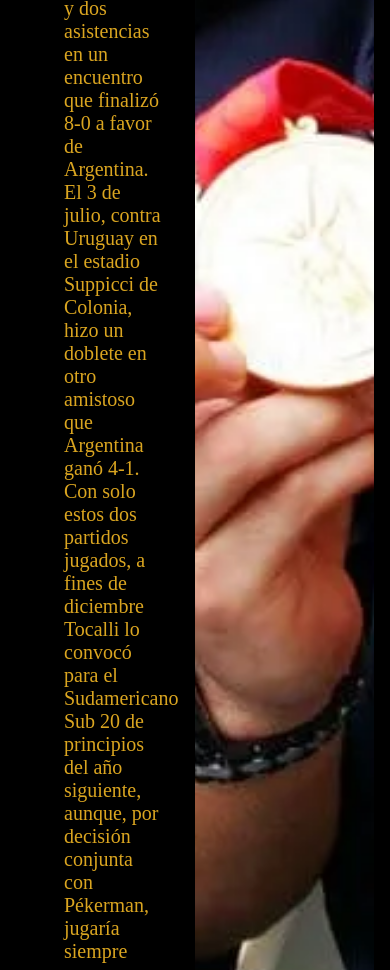
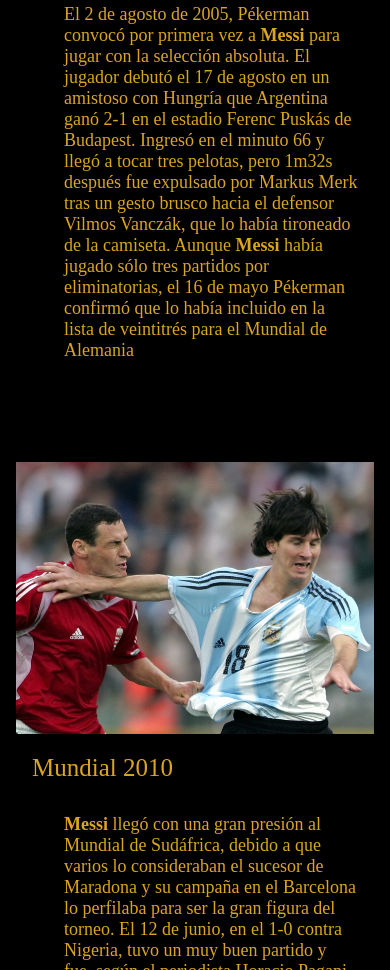
Before and after one commit to TR1NCHE/proyecto-final, a website: page pages/argentina.html in a window 390 px wide. Shown: the part 1030-2000 px from the top of the page. Drawn offline with Linux system fonts and the light colour scheme; a web font is replaced by a local one.

Commit message:
responsive de argentina completo, faltan ultimar detalles

```diff
--- a/scss/layout/media/_media320.scss
+++ b/scss/layout/media/_media320.scss
@@ -19,4 +19,10 @@
             padding-top: 90px;
         }
     }
+    .info-infe{
+        font-size: 16px;
+    }
+    .info-mundial{
+        font-size: 16px;
+    }
 }
--- a/scss/layout/media/_media375.scss
+++ b/scss/layout/media/_media375.scss
@@ -19,4 +19,13 @@
     .video-cincocero{
         padding-left: 40px;
     }
+    .info-infe{
+        font-size: 17px;
+    }
+    .info-seleccion{
+        font-size: 17px;
+    }
+    .info-mundial{
+        font-size: 17px;
+    }
 }
--- a/scss/layout/media/_media425.scss
+++ b/scss/layout/media/_media425.scss
@@ -86,4 +86,55 @@
         grid-column: 1/3;
         padding-left: 60px;
     }
+    .main-argentina{
+        grid-template: repeat(12,1fr)/repeat(2,1fr);
+    }
+    .cat-inferiores{
+        grid-row: 1/3;
+        grid-column: 1/3;
+    }
+    .img-jjoo{
+        grid-row:4/5 ;
+        grid-column: 1/3;
+        img{
+            width: 100%;
+            height: 100%;
+            padding-left: 1rem;
+        }
+    }
+    .info-infe{
+        font-size: 18px;
+    }
+    .debut-oficial{
+        grid-row: 5/8;
+        grid-column: 1/3;
+    }
+    .info-seleccion{
+        font-size: 18px;
+    }
+    .img-debut{
+        grid-row: 8/9;
+        grid-column: 1/3;
+        img{
+            width: 100%;
+            height: 100%;
+            padding-left: 1rem;
+        }
+    }
+    .mundial-2010{
+        grid-row: 9/11;
+        grid-column: 1/3;
+    }
+    .info-mundial{
+        font-size: 18px;
+    }
+    .img-2010{
+        grid-row: 12/13;
+        grid-column: 1/3;
+        img{
+            width: 100%;
+            height: 100%;
+            padding-left: 1rem;
+        }
+    }
 }
--- a/scss/layout/media/_media768.scss
+++ b/scss/layout/media/_media768.scss
@@ -87,4 +87,45 @@
             height: 300px;
         }
     }
+    .main-argentina{
+        grid-template: repeat(4,1fr)/repeat(4,1fr);
+        height: 2500px;
+    }
+    .cat-inferiores{
+        grid-column: 1/3;
+        grid-row: 1/2;
+    }
+    .img-jjoo{
+        grid-column: 3/5;
+        img{
+            width: 100%;
+            height: 50%;
+            padding-top: 70px;
+        }
+    }
+    .debut-oficial{
+        grid-column: 1/3;
+    }
+    .img-debut{
+        grid-column: 3/5;
+        img{
+            width: 100%;
+            height: 50%;
+            padding-top: 70px;
+        }
+    }
+    .mundial-2010{
+        grid-column: 1/3;
+        grid-row: 4/5;
+        padding-bottom: 1rem;
+    }
+    .img-2010{
+        grid-column: 3/5;
+        grid-row: 4/5;
+        img{
+            width: 100%;
+            height: 50%;
+            padding-top: 70px;
+        }
+    }
 }
```
Also changed, not shown: css/style.css.
